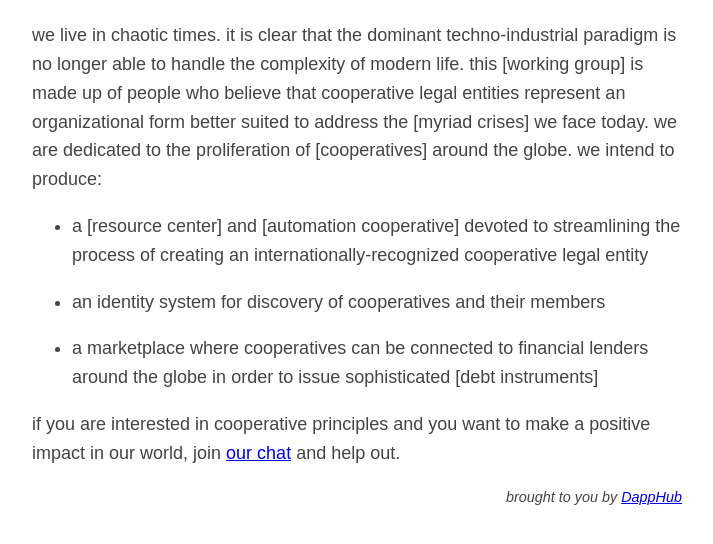
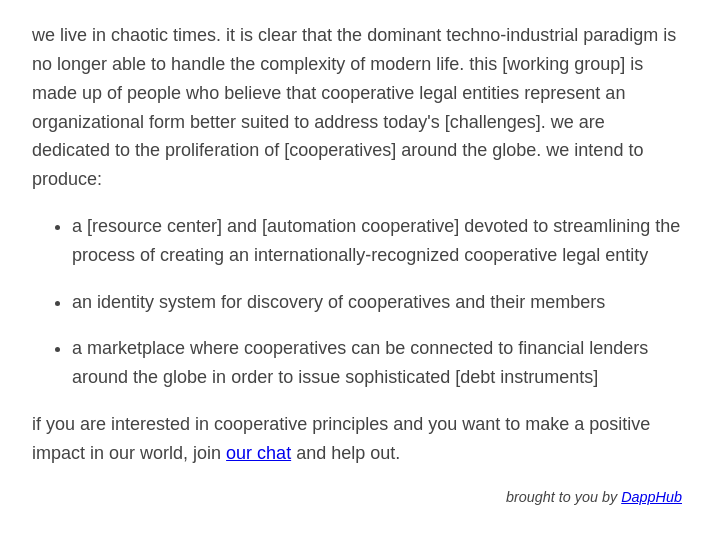
Before and after one commit to dapphub/dapp.coop, a plain HTML site: page index.html in a window 1280 px wide. Shown: the part 86-630 px from the top of the page, without its empty margins (283-996 px from the left). Drawn offline with Linux system fonts and the light colour scheme.

Commit message:
simplified

```diff
--- a/index.html
+++ b/index.html
@@ -27,7 +27,7 @@
 </head>
 <body>
 	<h1>dapp.coop</h1>
-	<p>we live in chaotic times. it is clear that the dominant techno-industrial paradigm is no longer able to handle the complexity of modern life. this [working group] is made up of people who believe that cooperative legal entities represent an organizational form better suited to address the [myriad crises] we face today. we are dedicated to the proliferation of [cooperatives] around the globe. we intend to produce:</p>
+	<p>we live in chaotic times. it is clear that the dominant techno-industrial paradigm is no longer able to handle the complexity of modern life. this [working group] is made up of people who believe that cooperative legal entities represent an organizational form better suited to address today's [challenges]. we are dedicated to the proliferation of [cooperatives] around the globe. we intend to produce:</p>
 
 	<ul>
 		<li>a [resource center] and [automation cooperative] devoted to streamlining the process of creating an internationally-recognized cooperative legal entity</li>
```
